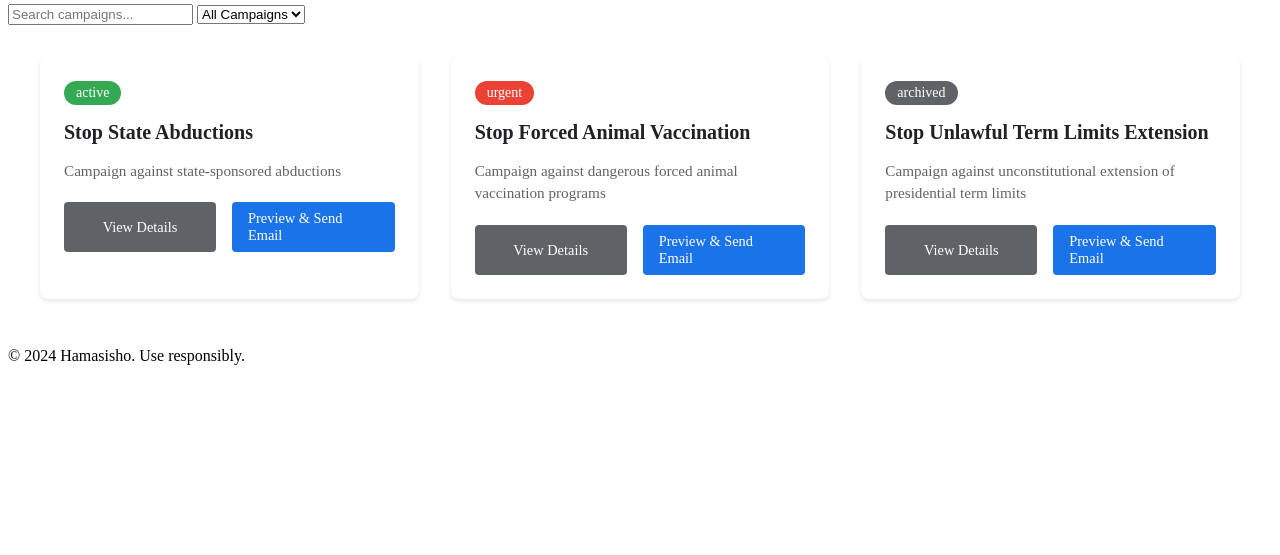
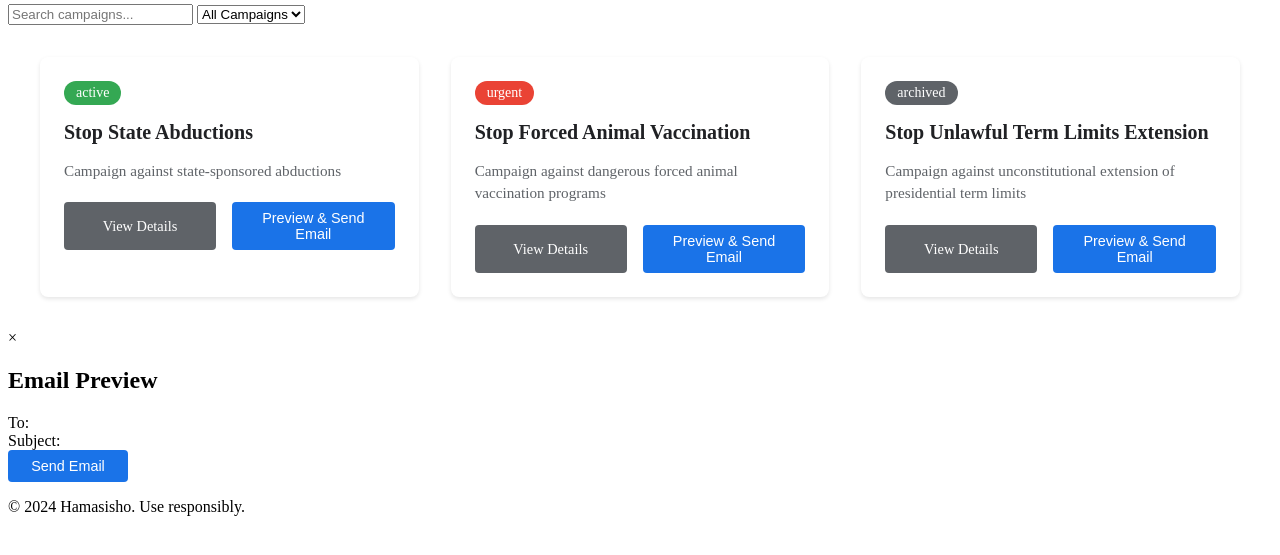
Before and after one commit to ashioyajotham/Activism-Emailer, a Flask app: page / in a window 1280 px wide. Shown: the part 141-696 px from the top of the page. Run offline with Flask 3, Linux system fonts and the light colour scheme; data comes from the database, SQL or seed files in the repository; parts of the project's set-up code (start-up, migrations or seed data) failed here and were passed over.

Commit message:
bro I am so locked in

```diff
--- a/app/routes.py
+++ b/app/routes.py
@@ -1,4 +1,4 @@
-from flask import Blueprint, render_template, redirect, url_for, flash, jsonify
+from flask import Blueprint, render_template, redirect, url_for, flash, jsonify, current_app
 from .models import Campaign, EmailTemplate
 from urllib.parse import quote
 
@@ -24,15 +24,22 @@
 
 @main.route('/generate_email/<int:campaign_id>')
 def generate_email(campaign_id):
-    campaign = Campaign.query.get_or_404(campaign_id)
-    recipients = ','.join([r.email for r in campaign.recipients])
-    body = campaign.template.body.replace('\n', '%0D%0A')
-    subject = quote(campaign.template.subject)
+    try:
+        campaign = Campaign.query.get_or_404(campaign_id)
+        recipients = ','.join(r.email for r in campaign.recipients)
 
-    mailto_link = f"mailto:{recipients}?subject={subject}&body={body}"
-    return jsonify({
-        'mailto': mailto_link,
-        'subject': campaign.template.subject,
-        'body': campaign.template.body,
-        'recipients': recipients
-    })
+        # Properly encode body and subject for mailto
+        body = quote(campaign.template.body)
+        subject = quote(campaign.template.subject)
+
+        mailto_url = f"mailto:{recipients}?subject={subject}&body={body}"
+
+        return jsonify({
+            'status': 'success',
+            'mailto': mailto_url,
+            'recipients': recipients,
+            'subject': campaign.template.subject,
+            'body': campaign.template.body
+        })
+    except Exception as e:
+        return jsonify({'status': 'error', 'message': str(e)}), 500
--- a/app/static/css/style.css
+++ b/app/static/css/style.css
@@ -268,3 +268,18 @@
     padding-top: 1.5rem;
     border-top: 2px solid #eee;
 }
+
+.error-message {
+    color: var(--danger);
+    padding: 1rem;
+    background: #fee;
+    border-radius: 4px;
+    margin: 1rem 0;
+    text-align: center;
+}
+
+#emailModal .loading {
+    text-align: center;
+    padding: 2rem;
+    color: var(--secondary);
+}
--- a/app/static/js/main.js
+++ b/app/static/js/main.js
@@ -1,65 +1,77 @@
+document.addEventListener('DOMContentLoaded', function() {
     // DOM Elements
     const searchInput = document.getElementById('campaign-search');
     const filterSelect = document.getElementById('campaign-filter');
     const campaignCards = document.querySelectorAll('.campaign-card');
     const modal = document.getElementById('emailModal');
     const closeBtn = document.querySelector('.close');
+    const modalContent = document.querySelector('.email-preview');
 
-// Filter and Search Functionality
+    // Email Preview Handler
+    window.showEmailPreview = function(campaignId) {
+        if (!modal || !modalContent) return;
+
+        modal.style.display = 'block';
+        modalContent.innerHTML = '<div class="loading">Loading preview...</div>';
+
+        fetch(`/generate_email/${campaignId}`)
+            .then(response => {
+                if (!response.ok) throw new Error('Network response error');
+                return response.json();
+            })
+            .then(data => {
+                if (data.status === 'error') throw new Error(data.message);
+
+                // Update preview content
+                const emailTo = document.getElementById('emailTo');
+                const emailSubject = document.getElementById('emailSubject');
+                const emailBody = document.getElementById('emailBody');
+                const sendBtn = document.getElementById('sendEmailBtn');
+
+                if (emailTo) emailTo.textContent = data.recipients;
+                if (emailSubject) emailSubject.textContent = data.subject;
+                if (emailBody) emailBody.innerHTML = data.body.replace(/\n/g, '<br>');
+
+                // Setup send button
+                if (sendBtn) {
+                    sendBtn.onclick = function(e) {
+                        e.preventDefault();
+                        window.location.href = data.mailto;
+                        modal.style.display = 'none';
+                    };
+                }
+            })
+            .catch(error => {
+                console.error('Preview error:', error);
+                modalContent.innerHTML = `
+                    <div class="error-message">
+                        Failed to load email preview. Please try again.
+                        <div class="error-details">${error.message}</div>
+                    </div>`;
+            });
+    };
+
+    // Campaign Filter Function
     function filterCampaigns() {
-    const searchTerm = searchInput?.value.toLowerCase() || '';
-    const filterValue = filterSelect?.value || 'all';
+        if (!searchInput || !filterSelect || !campaignCards) return;
+
+        const searchTerm = searchInput.value.toLowerCase();
+        const filterValue = filterSelect.value;
 
         campaignCards.forEach(card => {
-        const title = card.querySelector('h2').textContent.toLowerCase();
-        const status = card.querySelector('.status-badge').textContent.toLowerCase();
+            const title = card.querySelector('h2')?.textContent.toLowerCase() || '';
+            const status = card.querySelector('.status-badge')?.textContent.toLowerCase() || '';
             const matchesSearch = title.includes(searchTerm);
             const matchesFilter = filterValue === 'all' || status === filterValue;
 
             card.style.display = matchesSearch && matchesFilter ? 'block' : 'none';
-
-        if (status === 'archived') {
-            card.classList.add('archived');
-        } else {
-            card.classList.remove('archived');
-        }
+            card.classList.toggle('archived', status === 'archived');
         });
     }
 
-// Email Preview and Send Functionality
-function showEmailPreview(campaignId) {
-    fetch(`/generate_email/${campaignId}`)
-        .then(response => response.json())
-        .then(data => {
-            document.getElementById('emailTo').textContent = data.recipients;
-            document.getElementById('emailSubject').textContent = data.subject;
-            document.getElementById('emailBody').innerHTML = data.body.replace(/\n/g, '<br>');
-
-            const sendBtn = document.getElementById('sendEmailBtn');
-            sendBtn.onclick = () => sendEmail(data.mailto);
-
-            modal.style.display = 'block';
-        })
-        .catch(error => {
-            console.error('Error loading email preview:', error);
-            alert('Failed to load email preview. Please try again.');
-        });
-}
-
-// Email Sending Function
-function sendEmail(mailtoLink) {
-    const mailtoAnchor = document.createElement('a');
-    mailtoAnchor.href = mailtoLink;
-    mailtoAnchor.style.display = 'none';
-    document.body.appendChild(mailtoAnchor);
-    mailtoAnchor.click();
-    document.body.removeChild(mailtoAnchor);
-    closeModal();
-}
-
-// Modal Controls
+    // Modal Control Functions
     function closeModal() {
-    modal.style.display = 'none';
+        if (modal) modal.style.display = 'none';
     }
 
     // Event Listeners
@@ -75,22 +87,30 @@
         closeBtn.addEventListener('click', closeModal);
     }
 
-window.addEventListener('click', (event) => {
+    window.onclick = function(event) {
         if (event.target === modal) {
             closeModal();
         }
-});
+    };
 
-// Copy Email Text Functionality
+    // Copy Email Functionality
     const copyEmailBtn = document.getElementById('copy-email');
     if (copyEmailBtn) {
         copyEmailBtn.addEventListener('click', () => {
-        const emailBody = document.querySelector('.email-content').innerText;
-        navigator.clipboard.writeText(emailBody)
-            .then(() => alert('Email text copied to clipboard!'))
-            .catch(err => console.error('Failed to copy text:', err));
+            const emailContent = document.querySelector('.email-content')?.innerText;
+            if (!emailContent) return;
+
+            navigator.clipboard.writeText(emailContent)
+                .then(() => {
+                    copyEmailBtn.textContent = 'Copied!';
+                    setTimeout(() => {
+                        copyEmailBtn.textContent = 'Copy Email Text';
+                    }, 2000);
+                })
+                .catch(err => console.error('Copy failed:', err));
         });
     }
 
-// Initialize on page load
-document.addEventListener('DOMContentLoaded', filterCampaigns);
+    // Initialize
+    filterCampaigns();
+});
--- a/app/templates/index.html
+++ b/app/templates/index.html
@@ -25,11 +25,30 @@
         <div class="campaign-actions">
             <a href="{{ url_for('main.campaign_details', campaign_id=campaign.id) }}"
                class="btn btn-secondary">View Details</a>
-            <a href="javascript:void(0);"
-               onclick="showEmailPreview({{ campaign.id }})"
-               class="btn btn-primary">Preview & Send Email</a>
+            <button onclick="showEmailPreview({{ campaign.id }})"
+                    class="btn btn-primary">Preview & Send Email</button>
         </div>
     </article>
     {% endfor %}
 </div>
+
+<!-- Email Preview Modal -->
+<div id="emailModal" class="modal">
+    <div class="modal-content">
+        <span class="close">&times;</span>
+        <h2>Email Preview</h2>
+        <div class="email-preview">
+            <div class="email-field">
+                <label>To:</label>
+                <span id="emailTo"></span>
+            </div>
+            <div class="email-field">
+                <label>Subject:</label>
+                <span id="emailSubject"></span>
+            </div>
+            <div class="email-content" id="emailBody"></div>
+        </div>
+        <button id="sendEmailBtn" class="btn btn-primary">Send Email</button>
+    </div>
+</div>
 {% endblock %}
```
Lines whose indentation alone changed are shown as unchanged.
